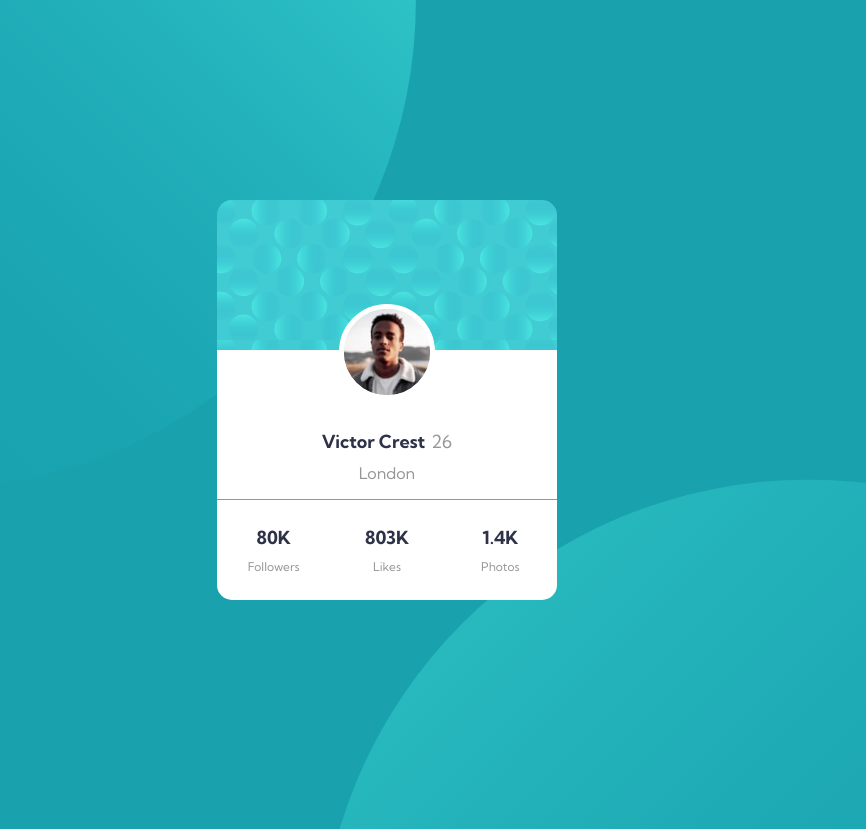
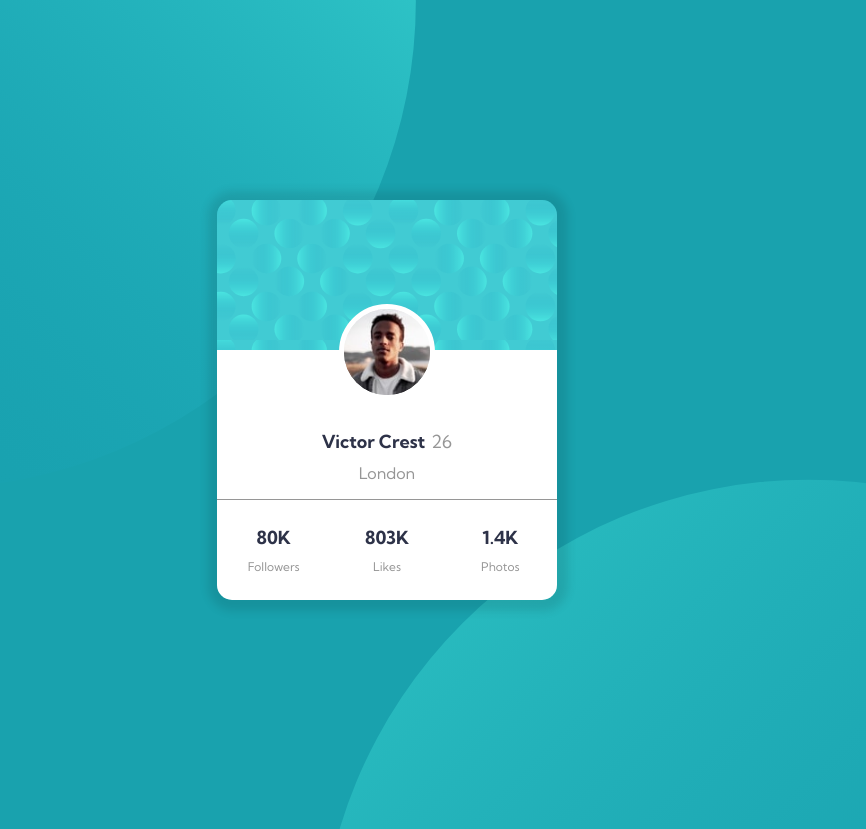
Before and after one commit to blsubash/Profile-Card-Component, a plain HTML site: page index.html in a window 1280 px wide. Shown: the top 829 px of the page, without its empty margins (253-1119 px from the left). Drawn offline with Linux system fonts and the light colour scheme.

Commit message:
fixed shadows

```diff
--- a/style.css
+++ b/style.css
@@ -48,12 +48,14 @@ body {
   grid-template-columns: 340px;
   grid-template-rows: 150px 150px 100px;
   grid-template-areas: 'head' 'main' 'foot';
+  overflow: hidden;
+  border-radius: 15px;
+  box-shadow: 1px 1px 10px 10px rgba(0, 0, 0, 0.1);
 }
 
 .header {
   grid-area: 'head';
   background-image: url('./images/bg-pattern-card.svg');
-  border-radius: 15px 15px 0 0;
 }
 
 .main {
@@ -95,7 +97,6 @@ body {
 .footer {
   grid-area: 'foot';
   background-color: #fff;
-  border-radius: 0 0 15px 15px;
   display: flex;
   justify-content: space-around;
   align-items: center;
```
